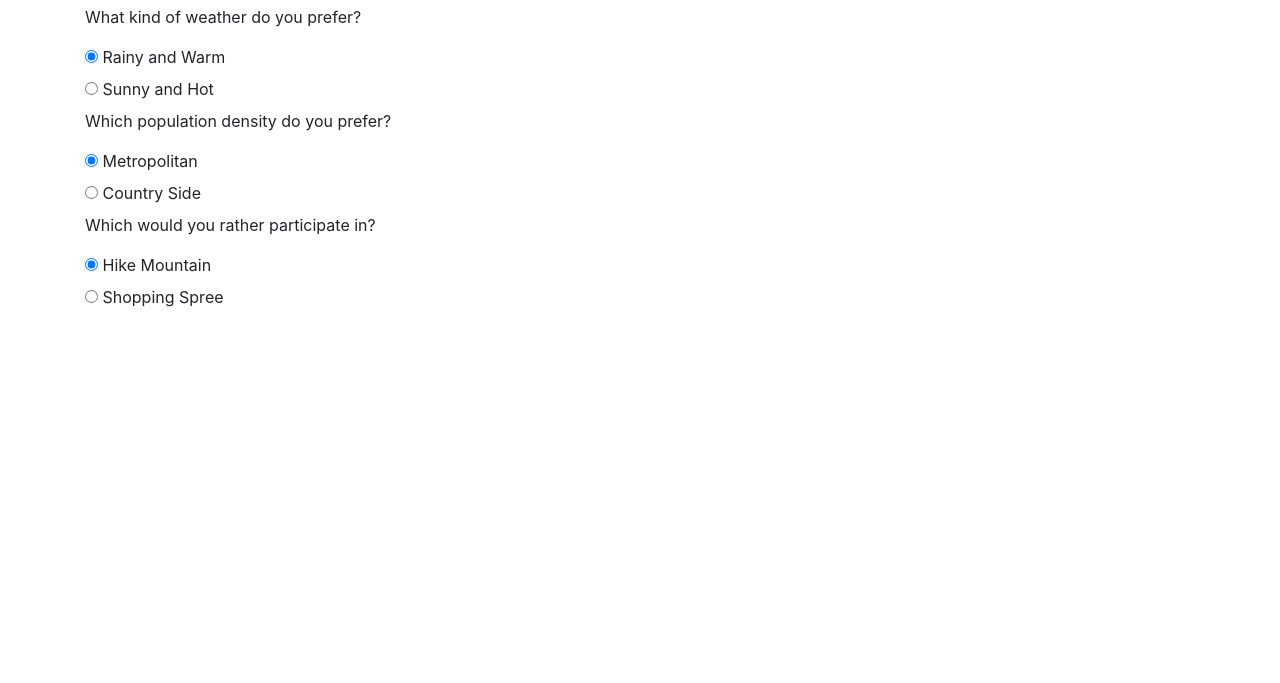
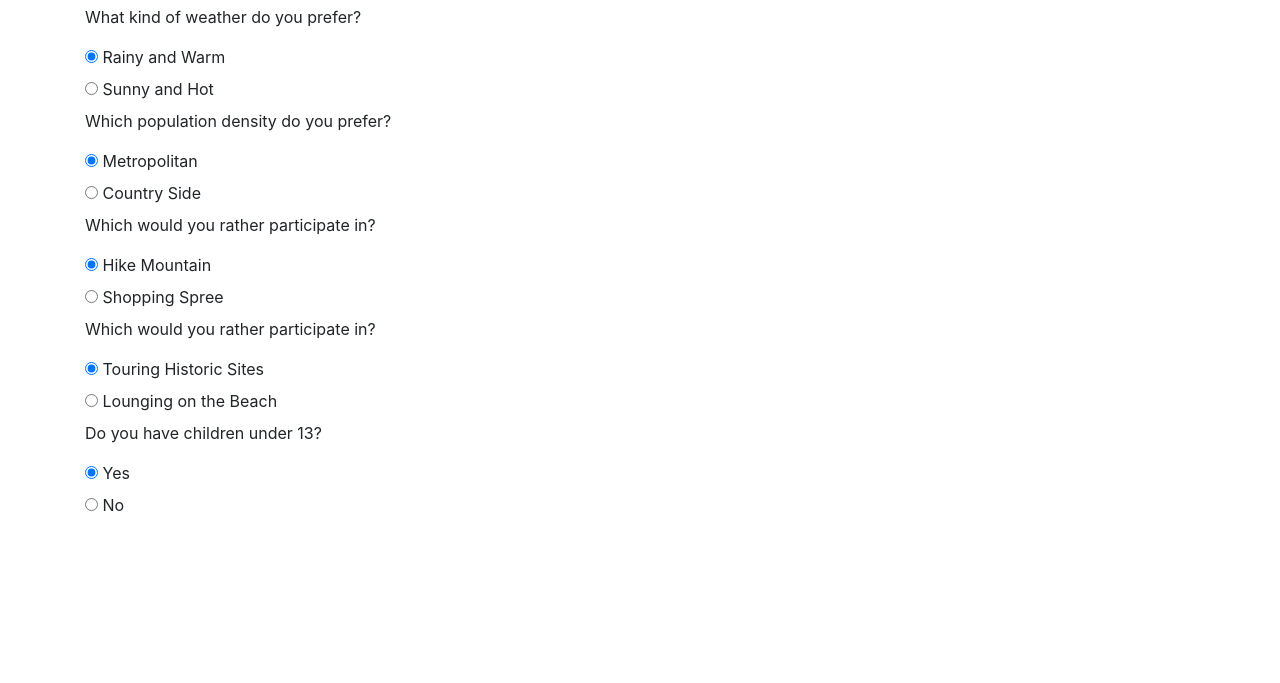
Before and after one commit to laceylgreene/Independent-project2, a plain HTML site: page index.html in a window 1280 px wide. Shown: the part 117-800 px from the top of the page. Drawn offline with nearby package versions, Linux system fonts and the light colour scheme.

Commit message:
this will complete all five questions in html

```diff
--- a/index.html
+++ b/index.html
@@ -5,11 +5,11 @@
   <link href="css/styles.css" type="text/css" rel="stylesheet">
   <script src="js/jquery-3.1.1.js"></script>
   <script src="js/scripts.js"></script>
-  <title></title>
+  <title>Hawaii</title>
 </head>
 <body>
   <div class="container">
-    <h1>Vacation Calculator</h1>
+    <h1>Island Getaway Calculator</h1>
     <h4> Thanks for visiting our page. Before we recommend you the perfect location for your dream vacation, we'll first need to ask you a few questions to find out some of your preferences!</h4>
     <p>What kind of weather do you prefer?</p>
     <div class="radio">
@@ -53,6 +53,34 @@
       </label>
     </div>
 
+    <p>Which would you rather participate in?</p>
+    <div class="radio">
+      <label>
+        <input type="radio" name="event2" value="tour" checked>
+        Touring Historic Sites
+      </label>
+    </div>
+    <div class="radio">
+      <label>
+        <input type="radio" name="event2" value="beach">
+        Lounging on the Beach
+      </label>
+    </div>
+
+    <p>Do you have children under 13?</p>
+    <div class="radio">
+      <label>
+        <input type="radio" name="children" value="yes" checked>
+        Yes
+      </label>
+    </div>
+    <div class="radio">
+      <label>
+        <input type="radio" name="children" value="no">
+        No
+      </label>
+    </div>
+
   </div>
 </body>
 </html>
```
